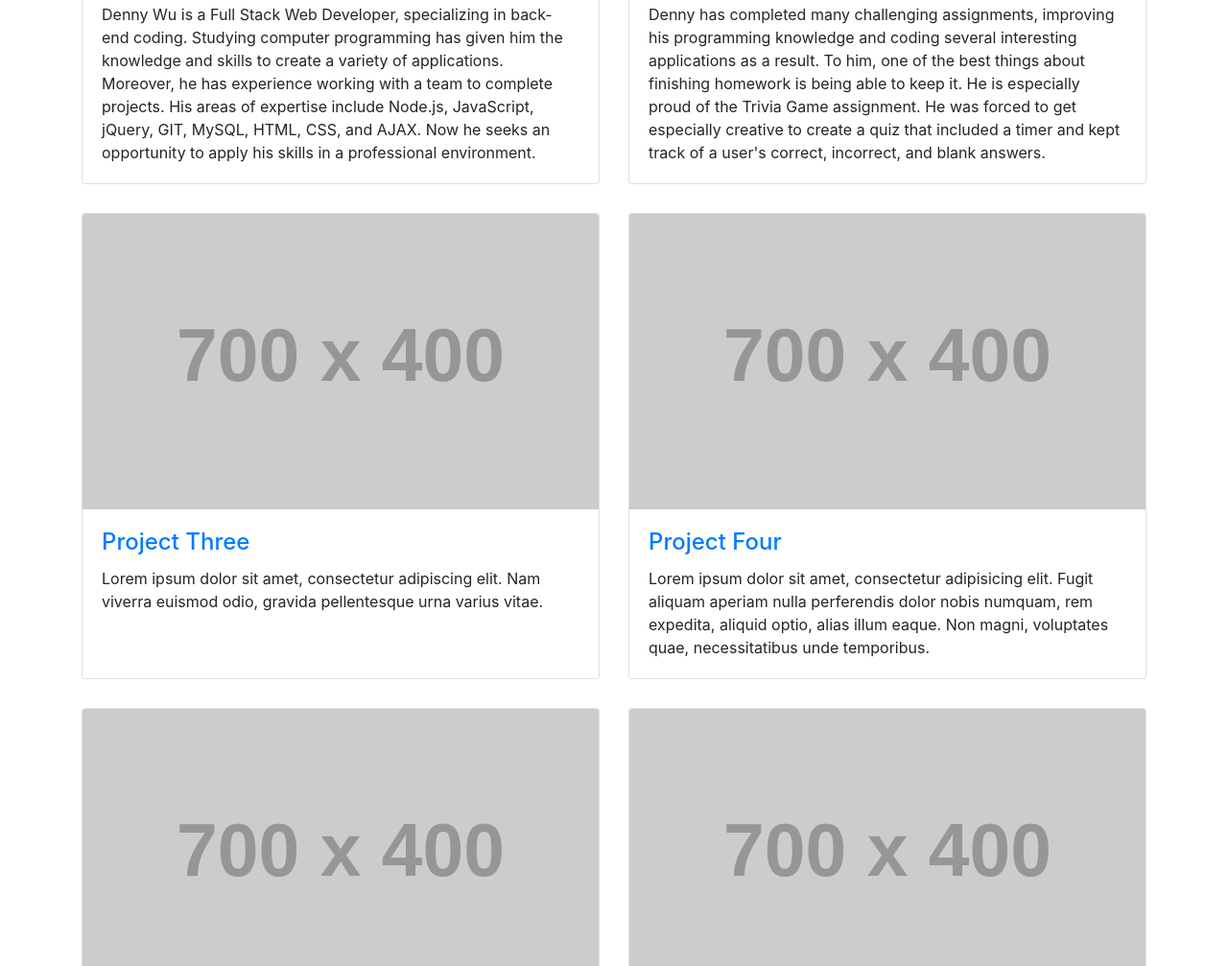
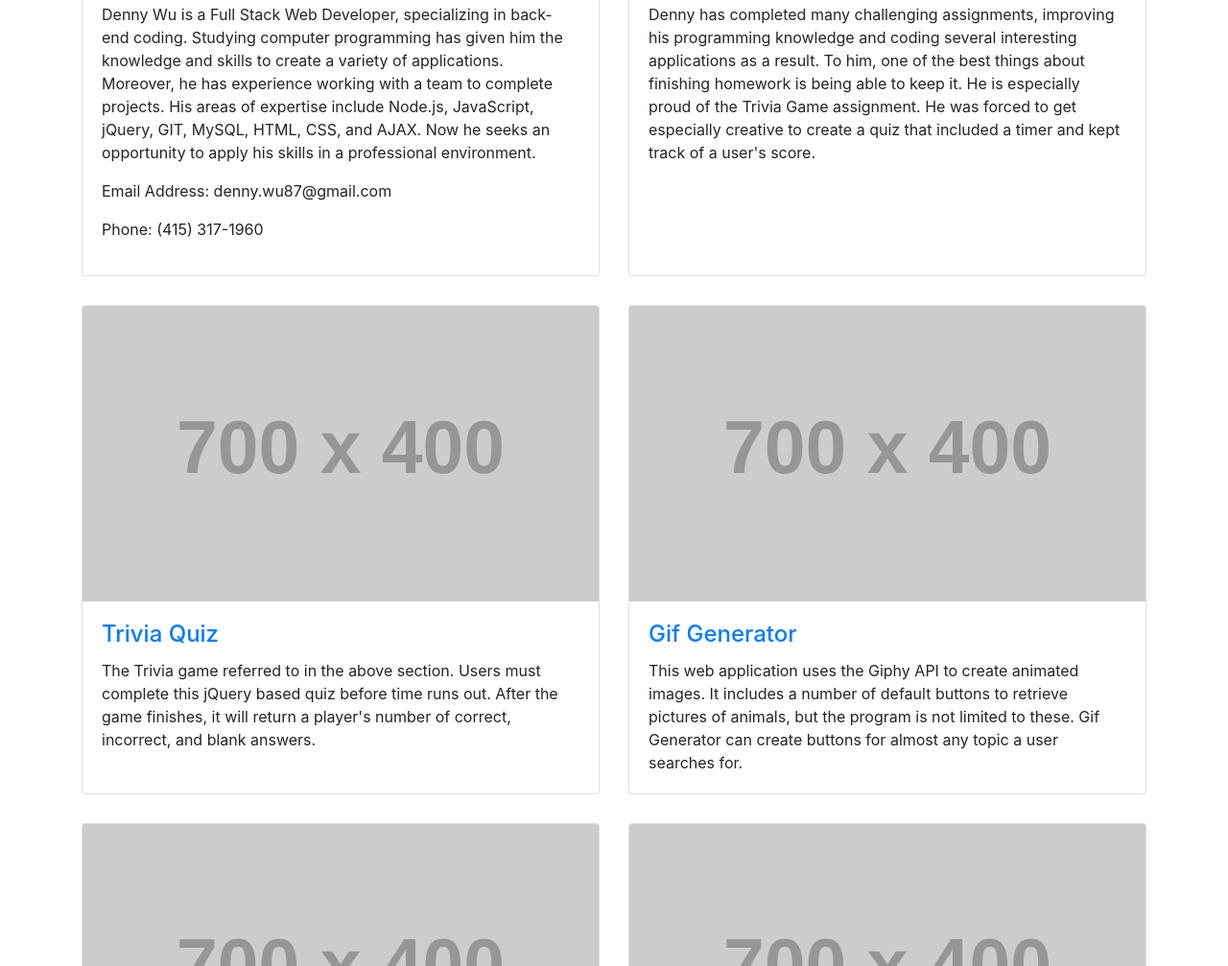
Before and after one commit to DennyWu908/DennyWu_CareerHomework_December2_Portfolio, a website: page index.html in a window 1280 px wide. Shown: the part 518-1525 px from the top of the page at 96% size. Drawn offline with Linux system fonts and the light colour scheme; placeholder pictures from the web are drawn by us.

Commit message:
Adding descriptions of assignments

```diff
--- a/index.html
+++ b/index.html
@@ -62,6 +62,9 @@
                 <a href="#">About</a>
               </h4>
               <p class="card-text">Denny Wu is a Full Stack Web Developer, specializing in back-end coding. Studying computer programming has given him the knowledge and skills to create a variety of applications. Moreover, he has experience working with a team to complete projects. His areas of expertise include Node.js, JavaScript, jQuery, GIT, MySQL, HTML, CSS, and AJAX. Now he seeks an opportunity to apply his skills in a professional environment.</p>
+
+              <p>Email Address: denny.wu87@gmail.com</p>
+              <p>Phone: (415) 317-1960</p>
             </div>
           </div>
         </div>
@@ -70,9 +73,9 @@
             <a href="#"><img class="card-img-top" src="http://placehold.it/700x400" alt=""></a>
             <div class="card-body">
               <h4 class="card-title">
-                <a href="https://github.com/DennyWu908?tab=repositories">Projects</a>
+                <a href="https://github.com/DennyWu908">Projects</a>
               </h4>
-              <p class="card-text">Denny has completed many challenging assignments, improving his programming knowledge and coding several interesting applications as a result. To him, one of the best things about finishing homework is being able to keep it. He is especially proud of the Trivia Game assignment. He was forced to get especially creative to create a quiz that included a timer and kept track of a user's correct, incorrect, and blank answers.</p>
+              <p class="card-text">Denny has completed many challenging assignments, improving his programming knowledge and coding several interesting applications as a result. To him, one of the best things about finishing homework is being able to keep it. He is especially proud of the Trivia Game assignment. He was forced to get especially creative to create a quiz that included a timer and kept track of a user's score.</p>
             </div>
           </div>
         </div>
@@ -81,9 +84,9 @@
             <a href="#"><img class="card-img-top" src="http://placehold.it/700x400" alt=""></a>
             <div class="card-body">
               <h4 class="card-title">
-                <a href="#">Project Three</a>
+                <a href="https://github.com/DennyWu908/TriviaGame">Trivia Quiz</a>
               </h4>
-              <p class="card-text">Lorem ipsum dolor sit amet, consectetur adipiscing elit. Nam viverra euismod odio, gravida pellentesque urna varius vitae.</p>
+              <p class="card-text">The Trivia game referred to in the above section. Users must complete this jQuery based quiz before time runs out. After the game finishes, it will return a player's number of correct, incorrect, and blank answers.</p>
             </div>
           </div>
         </div>
@@ -92,9 +95,9 @@
             <a href="#"><img class="card-img-top" src="http://placehold.it/700x400" alt=""></a>
             <div class="card-body">
               <h4 class="card-title">
-                <a href="#">Project Four</a>
+                <a href="https://github.com/DennyWu908/GifAssignment">Gif Generator</a>
               </h4>
-              <p class="card-text">Lorem ipsum dolor sit amet, consectetur adipisicing elit. Fugit aliquam aperiam nulla perferendis dolor nobis numquam, rem expedita, aliquid optio, alias illum eaque. Non magni, voluptates quae, necessitatibus unde temporibus.</p>
+              <p class="card-text">This web application uses the Giphy API to create animated images. It includes a number of default buttons to retrieve pictures of animals, but the program is not limited to these. Gif Generator can create buttons for almost any topic a user searches for.</p>
             </div>
           </div>
         </div>
```
